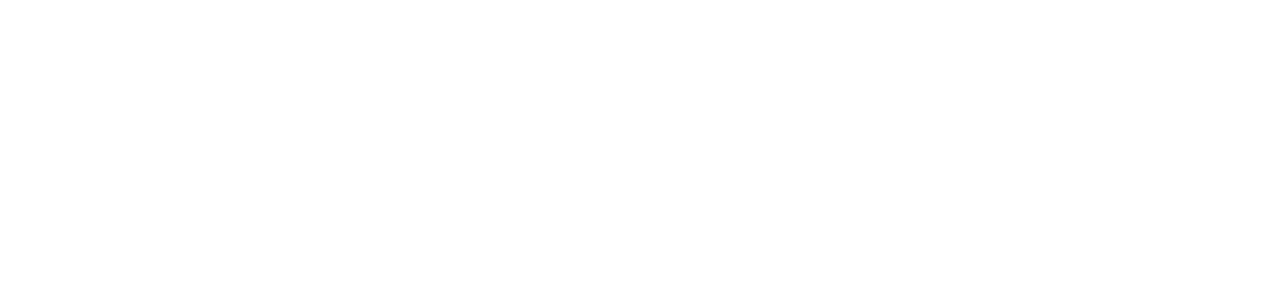
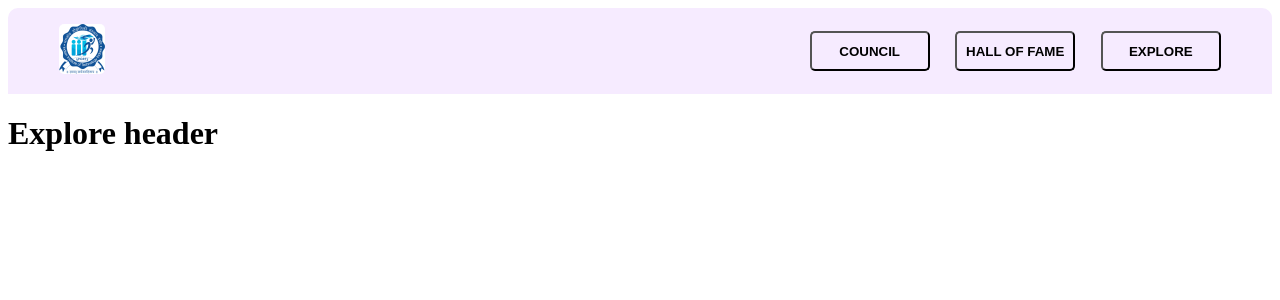
Before and after one commit to hasnain-cyber/iit-indore-sports, a React (Create React App) app: page /explore in a window 1280 px wide. Shown: the top 300 px of the page. Built offline with nearby package versions, Linux system fonts and the light colour scheme; a web font is replaced by a local one.

Commit message:
added section page boilerplate code

```diff
--- a/src/Components/App/App.js
+++ b/src/Components/App/App.js
@@ -3,6 +3,7 @@
 import {BrowserRouter as Router, Route} from "react-router-dom";
 import Council from "../Webpages/Council/Council";
 import HallOfFame from "../Webpages/HallOfFame/HallOfFame";
+import Explore from "../Webpages/Explore/Explore";
 
 function App() {
     return (
@@ -11,6 +12,7 @@
                 <Route path={"/"} exact component={Home}/>
                 <Route path={"/council"} exact component={Council}/>
                 <Route path={'/hallOfFame'} exact component={HallOfFame}/>
+                <Route path={'/explore'} exact component={Explore}/>
             </div>
         </Router>
     );
--- /dev/null
+++ b/src/Components/Webpages/Explore/Explore.js
@@ -0,0 +1,13 @@
+import React from 'react';
+import Navbar from "../../Navbar/Navbar"
+
+function Explore() {
+    return (
+        <div>
+            <Navbar/>
+            <h1>Explore header</h1>
+        </div>
+    )
+}
+
+export default Explore
```
